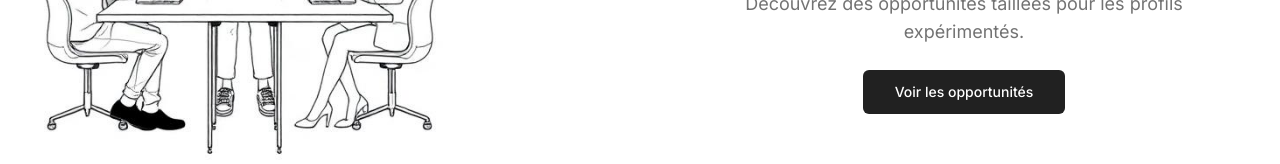
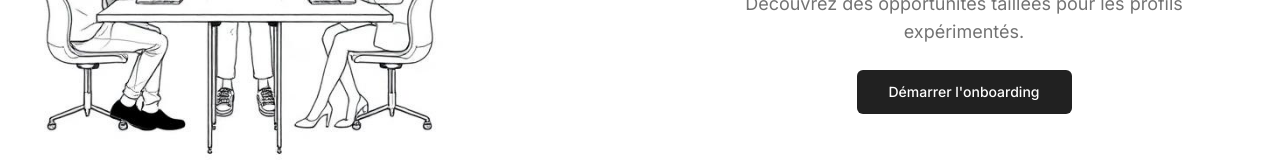
Before and after one commit to IvandeMurard/prototype-wttj, a React (Vite) app: page / in a window 1280 px wide. Shown: the part 441-605 px from the top of the page. Built offline with nearby package versions, Linux system fonts and the light colour scheme.

Commit message:
Replace button text
Replaced the text "Voir les opportunités" with "Démarrer l'onboarding" on the homepage.

```diff
--- a/src/pages/Home.tsx
+++ b/src/pages/Home.tsx
@@ -87,7 +87,7 @@ const Home = () => {
                   asChild
                 >
                   <Link to="/onboarding/1">
-                    Voir les opportunités
+                    Démarrer l'onboarding
                   </Link>
                 </Button>
               </div>
```
